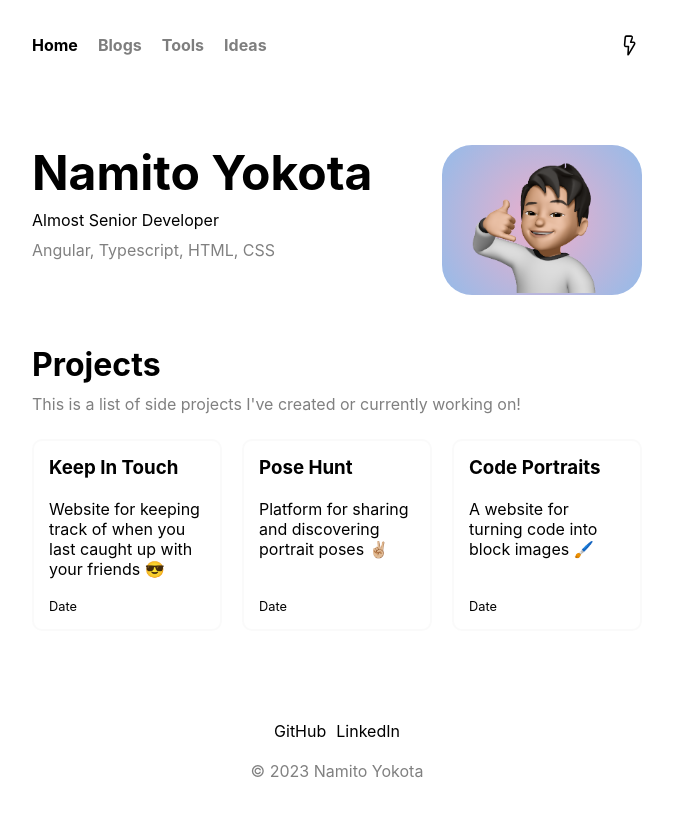
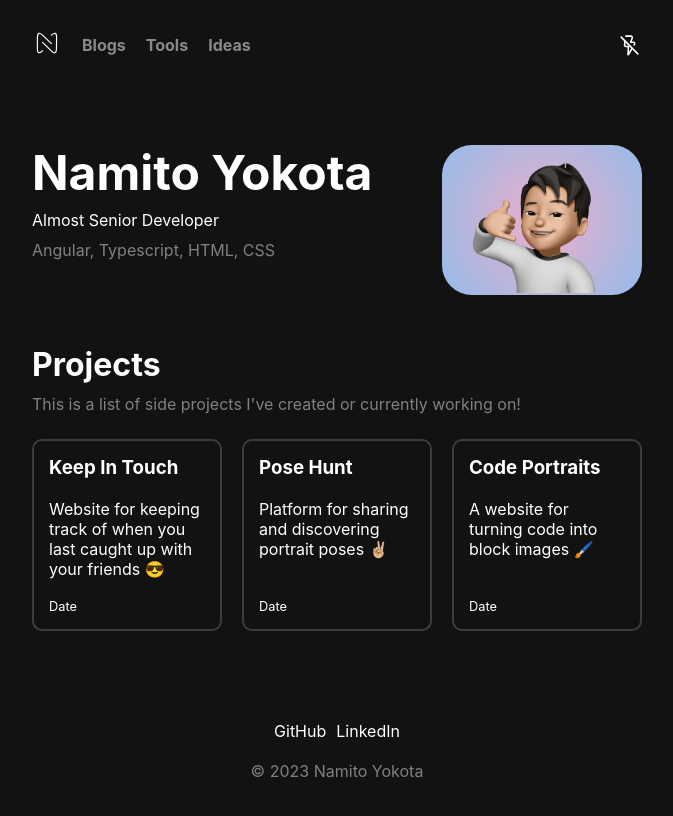
Before and after one commit to namitoyokota/portfolio, a Next.js app: page / in a window 1280 px wide. Shown: the top 816 px of the page, without its empty margins (303-976 px from the left). Built offline with nearby package versions, Linux system fonts and the light colour scheme.

Commit message:
added logos

```diff
--- a/components/Navigation.tsx
+++ b/components/Navigation.tsx
@@ -1,15 +1,30 @@
+import { useTheme } from 'next-themes';
+import Image from 'next/image';
 import Link from 'next/link';
 import { useRouter } from 'next/router';
 import styles from '../styles/Home.module.css';
 
 const Navigation = (): JSX.Element => {
+    /** Router used to navigate through pages */
     const router = useRouter();
+
+    /** Tracks current theme */
+    const { theme } = useTheme();
+
+    /** Indicates current state of theme */
+    const isDark = theme === 'dark';
 
     return (
         <>
             <Link href="/">
                 <a className={router.asPath == '/' ? styles.activepage : styles.page}>
-                    <h4>Home</h4>
+                    <Image
+                        className={styles.logo}
+                        alt="namito"
+                        height="500px"
+                        width="500px"
+                        src={isDark ? '/logos/white.svg' : '/logos/black.svg'}
+                    />
                 </a>
             </Link>
 
--- a/pages/_app.tsx
+++ b/pages/_app.tsx
@@ -4,7 +4,7 @@ import '../styles/globals.css';
 
 const MyApp = ({ Component, pageProps }: AppProps): JSX.Element => {
     return (
-        <ThemeProvider attribute="class" enableSystem={false} defaultTheme="light">
+        <ThemeProvider attribute="class" enableSystem={false} defaultTheme="dark">
             <Component {...pageProps} />
         </ThemeProvider>
     );
--- a/styles/Home.module.css
+++ b/styles/Home.module.css
@@ -1,5 +1,9 @@
 .container {
     padding: 0 2rem;
+}
+
+.logo:hover {
+    cursor: pointer;
 }
 
 .main {
@@ -131,7 +135,7 @@
 
 .navpane {
     display: grid;
-    grid-template-columns: repeat(3, min-content) auto 25px;
+    grid-template-columns: 50px repeat(2, min-content) auto 25px;
     align-items: center;
     height: 50px;
     margin-bottom: 75px;
@@ -270,8 +274,6 @@
     justify-content: center;
     flex-direction: column;
     row-gap: 10px;
-    /* display: grid;
-    grid-template-columns: repeat(3, 1fr); */
     margin: 30px 0 50px;
     padding-top: 30px;
 }
```
Also changed, not shown: public/logos/black.svg (added), public/logos/white.svg (added).
